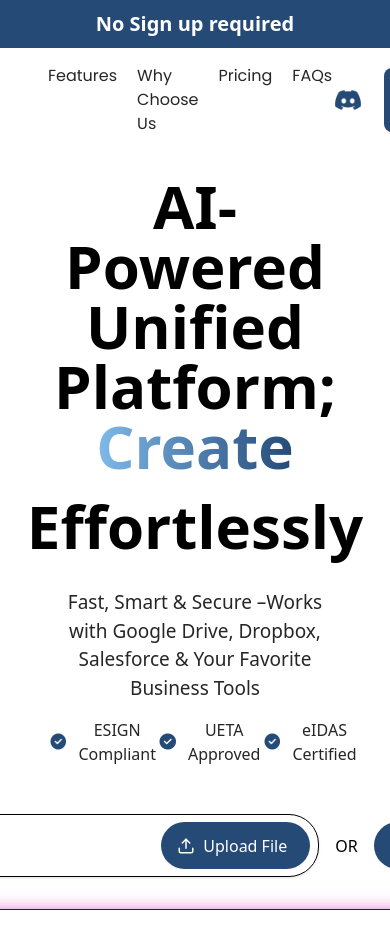
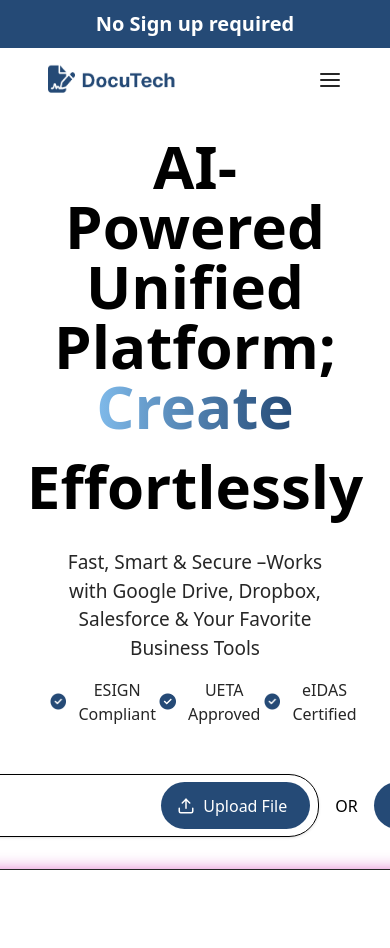
Before and after one commit to PrajapatiApurva/React-Task-CE, a React (Vite) app: page / in a window 390 px wide. Shown: the top 948 px of the page. Built offline with nearby package versions, Linux system fonts and the light colour scheme.

Commit message:
Made responsive navbar with hamburger option

```diff
--- a/src/components/Navbar.jsx
+++ b/src/components/Navbar.jsx
@@ -1,22 +1,38 @@
-import React from "react";
+import React, { useState } from "react";
 import AnchorLink from "react-anchor-link-smooth-scroll";
 import logo from "../assets/images/logo.png";
 import github from "../assets/images/github.png";
+import { FiMenu, FiX } from "react-icons/fi";
 
 function Navbar() {
+  // Taking this as flag for open and close of mobile menu
+  const [isOpen, setIsOpen] = useState(false);
+
   return (
-    <nav className="flex justify-around items-center font-['Poppins'] text-navText py-4 px-12">
-      <AnchorLink href="#">
-        <img src={logo} alt="logo" className=" h-8" />
-      </AnchorLink>
+    <nav className="flex justify-around items-center font-['Poppins'] text-navText py-4 px-12 md:px-12 w-full relative">
+      <div className="flex items-center justify-between w-full md:w-auto">
+        <AnchorLink href="#">
+          <img src={logo} alt="logo" className=" h-8" />
+        </AnchorLink>
+        <button
+          className="md:hidden text-2xl"
+          onClick={() => setIsOpen(!isOpen)}
+        >
+          {isOpen ? <FiX/> : <FiMenu/>}
+        </button>
+      </div>
 
-      <div className="flex space-x-5">
+      <div
+        className= {`${
+          isOpen ? "flex" : "hidden"
+          } absolute top-full left-0 w-full flex-col bg-white shadow-md md:shadow-none md:flex md:flex-row md:static md:w-auto md:bg-transparent space-y-4 md:space-y-0 md:space-x-5 mt-4 md:mt-0 p-6 md:mt-0 p-6 md:p-0`}
+      >
         <AnchorLink href="#hero">Features</AnchorLink>
         <AnchorLink href="#why-us">Why Choose Us</AnchorLink>
         <AnchorLink href="#pricing">Pricing</AnchorLink>
         <AnchorLink href="#faqs">FAQs</AnchorLink>
       </div>
-      <div className="flex space-x-5 items-center">
+      <div className="hidden md:flex space-5 items-center">
         <img src={github} alt="github" className="w-8 h-8" />
         <button className="bg-Start text-white px-5 py-2 rounded-lg font-bold">
           Get Started
```
